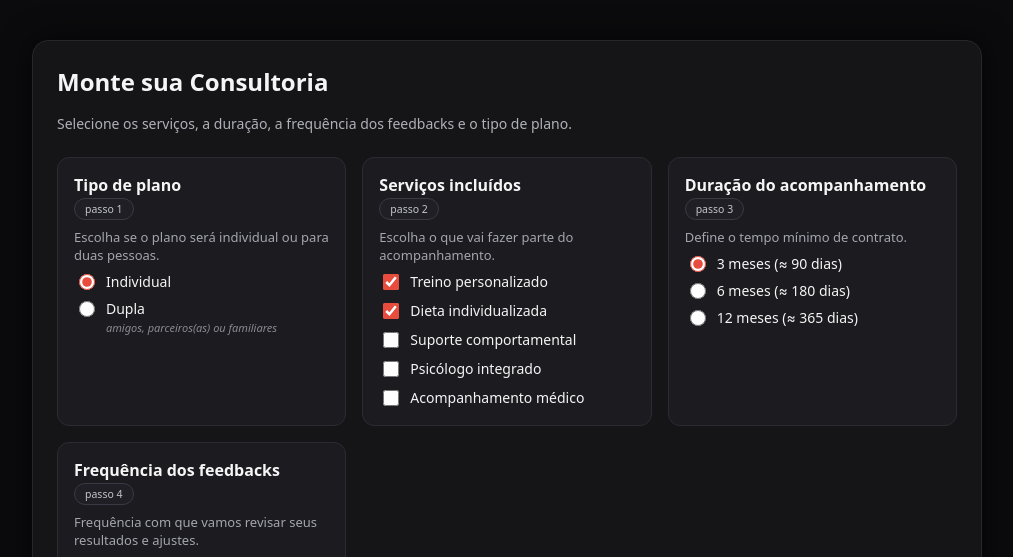
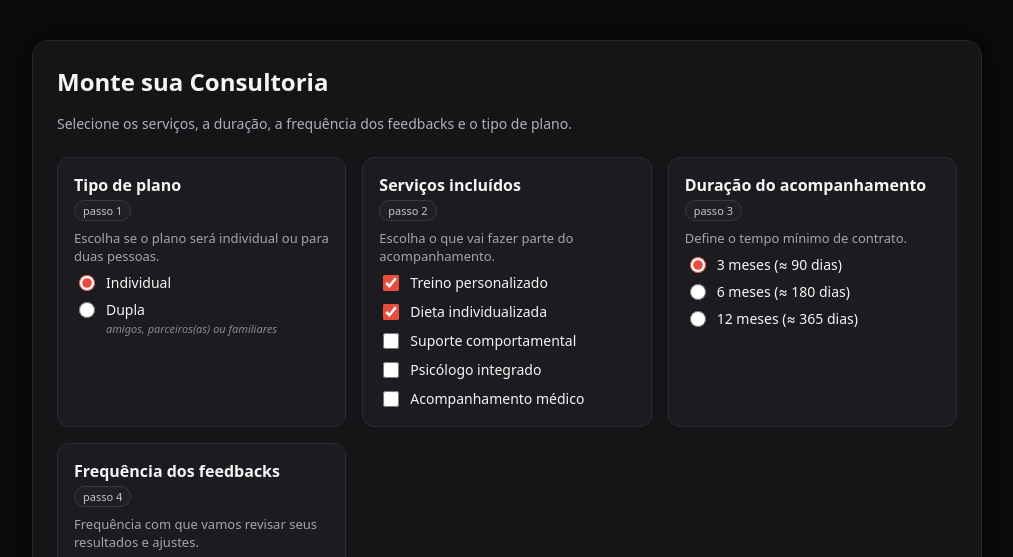
Before and after one commit to doquito77/consultoria-configurador, a plain HTML site: page index.html in a window 1280 px wide. Shown: the top 557 px of the page, without its empty margins (133-1146 px from the left). Drawn offline with Linux system fonts and the light colour scheme.

Commit message:
Adjust card header spacing and badge styles

```diff
--- a/index.html
+++ b/index.html
@@ -53,8 +53,8 @@
     .card-header {
       display: flex;
       flex-direction: column;
-      align-items: flex-start; /* tudo colado na mesma coluna */
-      gap: 2px;
+      align-items: flex-start;
+      gap: 4px;
       margin-bottom: 8px;
     }
 
@@ -67,7 +67,6 @@
 
     .card-header .badge {
       margin-left: 0;
-      text-align: left;
     }
 
     .card p {
@@ -166,18 +165,14 @@
 
     .badge {
       display: inline-block;
-  padding: 2px 8px;    /* <<< agora tem espaço lateral real */
+      padding: 2px 8px;      /* OPÇÃO B: mais largura lateral */
       border-radius: 999px;
       font-size: 11px;
       border: 1px solid #3a3a44;
       color: #c4c4cc;
-  background: #1f1f25; /* deixa mais sólido sem exagerar */
-  width: auto;         /* mantém ajuste natural */
+      background: #1f1f25;
       text-align: left;
-  padding: 3px 10px;
-  font-size: 10.5px;
     }
-
 
     .services-list {
       font-size: 13px;
```
Lines whose indentation alone changed are shown as unchanged.
